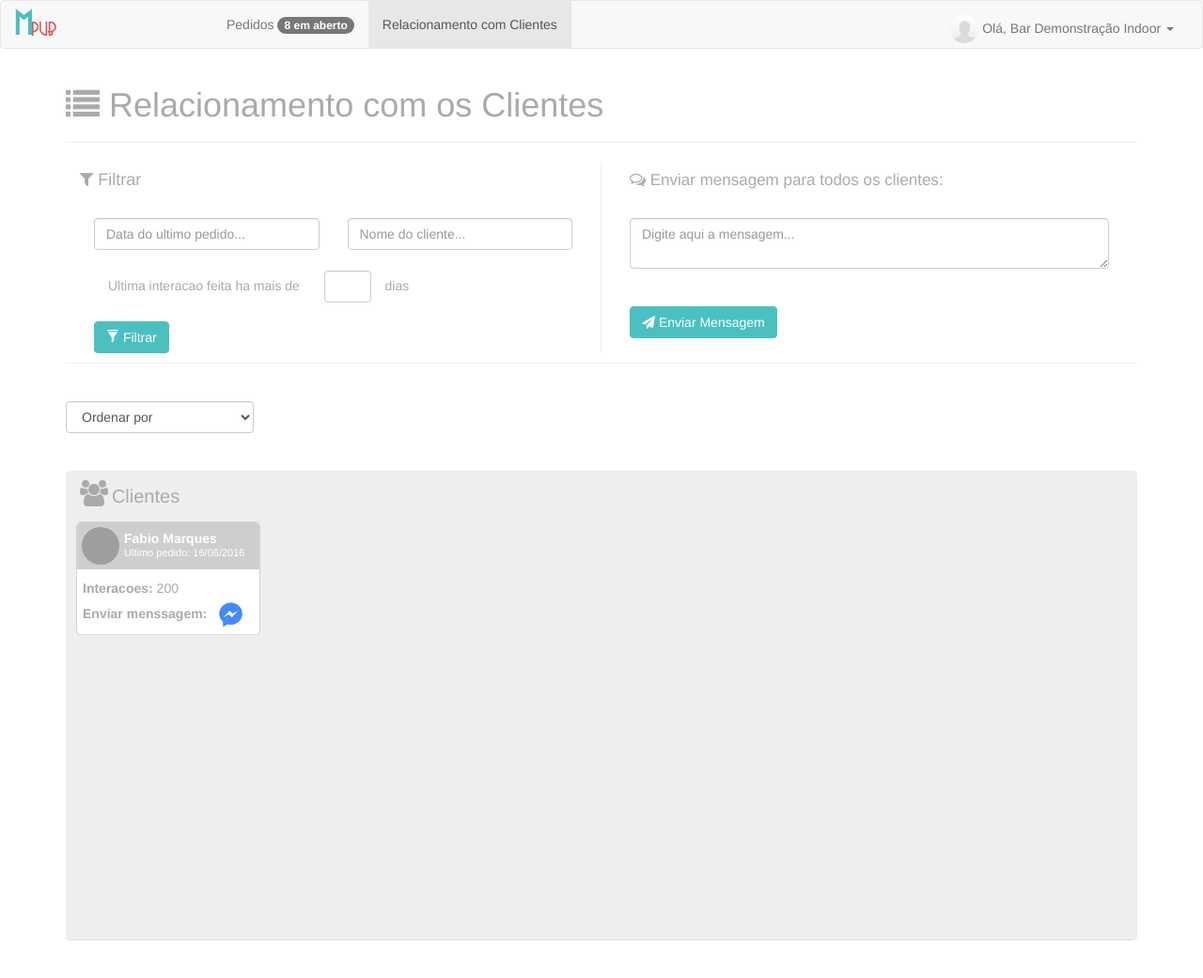
After one commit to robertocsp/bipy3, a Django app: page /relacionamento/ in a window 1280 px wide. The commit adds this page. Shown: the whole page at 94% size. Run offline with Django 3.2, Linux system fonts and the light colour scheme; the visitor is signed in with stand-in values (Sample User, id 1); some libraries are stand-ins or nearby versions; grey boxes are pictures that could not be loaded.

Commit message:
nova pagina. ajuste menu

```diff
--- a/dashboard/views.py
+++ b/dashboard/views.py
@@ -34,3 +34,7 @@ def historico_pedidos(request):
 @login_required(login_url='/')
 def cadastro(request):
     return render(request, 'cadastro.html')
+
+@login_required(login_url='/')
+def relacionamento(request):
+    return render(request, 'relacionamento.html')
--- a/marvinpub/static/marvinpub/css/style.css
+++ b/marvinpub/static/marvinpub/css/style.css
@@ -1121,3 +1121,43 @@ h4, h5{
 .form-user label{
     font-weight: bold;
 }
+
+/*tela relacionamento*/
+
+.dias{
+    width: 50px;
+    margin-top: -6px;
+}
+
+.label-margin{
+    margin-top: 8px;
+}
+
+.relacionamento .coluna h3 span{
+    font-size: 20px;
+}
+
+.relacionamento .coluna{
+    width: 100%;
+    margin-top: 30px;
+}
+
+.relacionamento .border-right{
+    border-right: 1px solid #eee;
+}
+
+.relacionamento .coluna .conteudo-pedido {
+    height: 70px;
+}
+
+.relacionamento .droptrue li ul li:last-child {
+    margin: 0px 0 8px 6px;
+}
+
+.relacionamento .droptrue > li {
+    height: 121px;
+}
+
+.relacionamento .detalhe-pedido-icon .dialogo {
+    top: 360px;
+}
--- a/marvinpub/templates/includes/header.html
+++ b/marvinpub/templates/includes/header.html
@@ -14,7 +14,8 @@
         <li class="{% block  Dashboard %}{% endblock %}"><a href="/home">Dashboard <span class="sr-only">(current)</span></a></li>
         <li class="{% block  upload %}{% endblock %}"><a href="/upload">Carregar Cardápio</a>
         <li class="{% block  pedidos %}{% endblock %}"><a href="/pedidos">Pedidos de Hoje <span class="badge">42 em aberto</span></a></li>
-        <li class="{% block  historico %}{% endblock %}"><a href="/historico">Histórico de pedidos</a>
+        <li class="{% block  historico %}{% endblock %}"><a href="/historico">Histórico de pedidos</a></li>
+        <li class="{% block  relacionamento %}{% endblock %}"><a href="/historico">Relacionamento com Clientes</a></li>
       </ul>
       <ul class="nav navbar-nav navbar-right">
         <li class="dropdown user">
--- a/marvinpub/templates/includes/layout.html
+++ b/marvinpub/templates/includes/layout.html
@@ -40,10 +40,11 @@
         </div>
         <div class="collapse navbar-collapse" id="bs-example-navbar-collapse-1">
           <ul class="nav navbar-nav">
-            <li class="{% block  Dashboard %}{% endblock %}"><a href="/home">Dashboard <span class="sr-only">(current)</span></a></li>
-            <li class="{% block  upload %}{% endblock %}"><a href="/upload">Carregar Cardápio</a>
-            <li class="{% block  pedidos %}{% endblock %}"><a href="/pedidos">Pedidos <span class="badge">42 em aberto</span></a></li>
-            <li class="{% block  historico %}{% endblock %}"><a href="/historico">Histórico de pedidos</a>
+            <!--<li class="{% block  Dashboard %}{% endblock %}"><a href="/home">Dashboard <span class="sr-only">(current)</span></a></li>-->
+            <!--<li class="{% block  upload %}{% endblock %}"><a href="/upload">Carregar Cardápio</a>-->
+            <li class="{% block  pedidos %}{% endblock %}"><a href="/pedidos">Pedidos <span class="badge">8 em aberto</span></a></li>
+            <!--<li class="{% block  historico %}{% endblock %}"><a href="/historico">Histórico de pedidos</a></li>-->
+            <li class="{% block  relacionamento %}{% endblock %}"><a href="/historico">Relacionamento com Clientes</a></li>
           </ul>
           <ul class="nav navbar-nav navbar-right">
             <li class="dropdown user">
--- /dev/null
+++ b/marvinpub/templates/relacionamento.html
@@ -0,0 +1,158 @@
+{% extends "includes/layout.html" %}
+
+{% block  relacionamento %}active{% endblock %}
+
+{% block conteudo %}
+
+<div class="container relacionamento">
+  <div class="page-header">
+    <h1><i class="fa fa-list"></i> Relacionamento com os Clientes</h1>
+  </div>
+    <div class="filtros-pedidos">
+      <div class="col-md-6 border-right">
+        <h4><i class="fa fa-filter"></i> Filtrar</h4><br>
+        <div class="form-group">
+
+          <div class="col-md-6">
+            <input type="text" id="ultimo" placeholder="Data do ultimo pedido..." class="form-control"><br>
+          </div>
+          <div class="col-md-6">
+            <input type="text" placeholder="Nome do cliente..." class="form-control"><br>
+          </div>
+          <div class="col-md-10 label-margin">
+            <label class="col-md-7">Ultima interacao feita ha mais de</label><input type="text" placeholder="" class="col-md-1 dias form-control"><label class="col-md-2">dias</label><br>
+          </div>
+          <div class="col-md-12"><br>
+              <button type="submit" class="btn btn-primary btn-verde">
+                <span class="glyphicon glyphicon-filter" aria-hidden="true"></span> Filtrar
+              </button>
+          </div>
+        </div>
+      </div>
+        <div class="form-group col-md-6">
+         <form action="/pedidos/" method="get" onsubmit="$('#data_hora_btn_filtro').replaceWith($('<img src=\'/static/marvinpub/img/loading.gif\'></img>'))">
+          <div class="col-md-12">
+            <h4 class="font17"><i class="fa fa-comments-o"></i> Enviar mensagem para todos os clientes:</h4><br>
+          </div>
+          <div class="col-md-12">
+              <textarea type="text" value="" placeholder="Digite aqui a mensagem..." class="form-control"></textarea>
+          </div>
+
+          <div class="col-md-12"><br><br>
+              <button id="data_hora_btn_filtro" type="submit" class="btn btn-primary btn-verde">
+                  <i class="fa fa-paper-plane"></i> Enviar Mensagem
+                </button><br>
+          </div>
+         </form>
+      </div>
+    </div>
+    <div class="dnd">
+        <div class="linha-btn">
+            <select class="form-control status-combo" id="sel1">
+              <option value="status" selected="selected">Ordenar por</option>
+              <option value="solicitado">Mais interacoes feitas</option>
+              <option value="em-processo">Data ultima interacao mais recentes</option>
+              <option value="concluido">Data ultima interacao mais antigas</option>
+            </select><br>
+        </div><br>
+      <!--Coluna de usuarios-->
+
+      <div class="coluna">
+        <h3 class="info">
+          <label class="status-label"><i class="fa fa-users fa-2x"></i> <span>Clientes</span></label>
+
+        </h3>
+        <ul id="solicitado" class="droptrue">
+                  <li class="ui-state-default">
+            <div class="header-pedido">
+              <div class="cabecalho">
+                <img class="media-object img-circle" src="https://scontent.xx.fbcdn.net/v/t1.0-1/p200x200/12243443_986437741413043_7091711780184954737_n.jpg?oh=e295a08a8f769b82d6416e6c4d3c4510&oe=584A08C2" width="40" height="40" alt="">
+                <p>Fabio Marques<br> <span class="ultimo">Ultimo pedido: 16/06/2016</span></p>
+              </div>
+            </div>
+            <div class="conteudo-pedido">
+              <ul>
+                <li><label class="status-label"><strong>Interacoes:</strong> 200</label></li>
+                <li class="messeger detalhe-pedido-icon">
+                  <label class="status-label">
+                    <strong>Enviar menssagem:</strong>
+                    <i class="logo open-dialogo"></i>
+                  </label>
+
+                  <!-- inicio dialogo messenger. Em relaçao ao telegram, alterar a classe abaixo para mudar o layout-->
+
+                  <div class="dialogo messeger">
+                    <a href="javascript:void(0);" class="close">X</a>
+                    <div class="cabecalho-chat">
+                      <p>Fabio Marques<br> <span class="ultimo">Último pedido: 16/06/2016</span><p>
+                    </div>
+                    <ul>
+                      <li>
+                        <span>Enviado 12 de maio às 19:32</span>
+                      </li>
+
+                      <li class="est">
+                          <img class="media-object img-circle" src="img/logo-pizzaria.png" width="40" height="40" alt="">
+                          <div class="balao">
+                            <h4 class="media-heading"> Bar Demonstração Indoor</h4>
+                            <p>Olá, Fabio Marques! Hoje temos chopp em drobro. Venha aproveitar</p>
+                          </div>
+                      </li>
+                        <li class="cons">
+                          <img class="media-object img-circle" src="img/default_user.png" width="40" height="40" alt="">
+                          <div class="balao">
+                            <h4 class="media-heading"> Roberto</h4>
+                            <p>Obrigado!!</p>
+                          </div>
+                      </li>
+                      <span class="bico"></span>
+                    </ul>
+                    <div class="box-teclado">
+                      <label>
+                        <input type="text" placeholder="Mensagem..." name="texto">
+                      </label>
+                      <i class="btn-send">Enviar</i>
+                    </div>
+                  </div>
+                </li>
+              </ul>
+            </div>
+
+            <!-- Fim dialogo-->
+          </li>
+        </ul>
+      </div>
+    </div>
+  </div>
+  <div class="bg"></div>
+<br><br>
+{% endblock %}
+
+{% block scripts %}
+
+<script type="text/javascript">
+  $(document).ready(function($) {
+    // Datepicker
+    $('#ultimo').datepicker({
+        dateFormat: 'dd/mm/yy'
+    });
+
+    // Seta altura do background quando a janela do dialogo é exibida
+    $(".bg").height($(document).height());
+
+    // Botão fechar box
+    $('.coluna').on('click', '.close, .bg', function() {
+      $(this).parent('.dialogo, .lista-pedidos').hide();
+      $('.bg').hide();
+    });
+
+    // Abrir dialogo
+    $('.coluna').on('click', '.open-dialogo', function() {
+        $(this).parent('.status-label').parent(".detalhe-pedido-icon").find('div.dialogo').show();
+        $('.bg').show();
+    });
+
+  });
+</script>
+
+{% endblock %}
--- a/marvinpub/urls.py
+++ b/marvinpub/urls.py
@@ -33,4 +33,5 @@ urlpatterns = [
     url(r'^marvin/api/rest/mensagem[/]?$', views.EnviarMensagemView.as_view(), name='enviar_mensagem_view'),
     url(r'^marvin/api/rest/mensagem_bot[/]?$', views.EnviarMensagemBotView.as_view(), name='enviar_mensagem_bot_view'),
     url(r'^pedidos/$', pedidos, name='pedidos'),
-    url(r'^upload/$', upload, name='upload')]
+    url(r'^upload/$', upload, name='upload'),
+    url(r'^relacionamento/$', relacionamento, name='relacionamento')]
```
